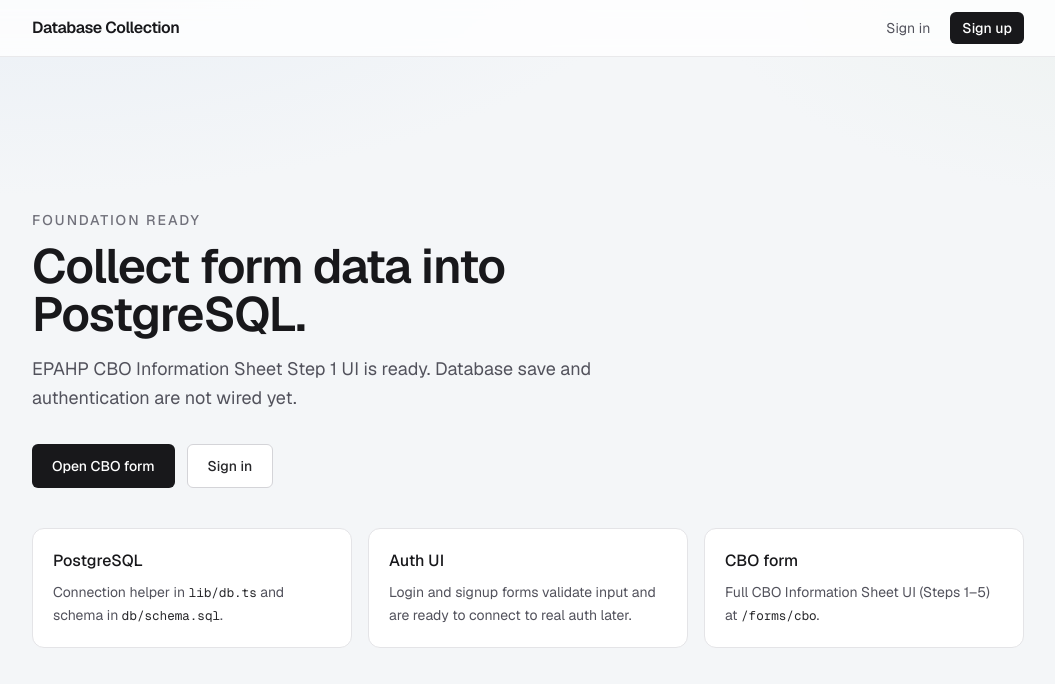
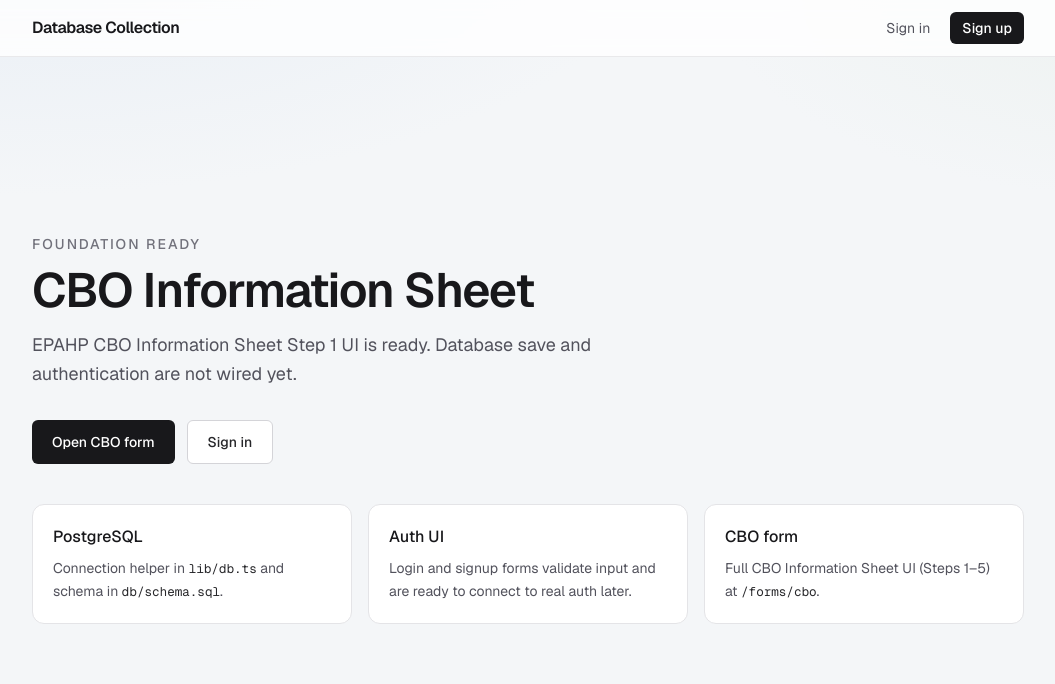
Before and after one commit to Daaaashhhh/database-collection, a Next.js app: page / in a window 1280 px wide. Shown: the top 684 px of the page, without its empty margins (112-1167 px from the left). Built offline with nearby package versions, Linux system fonts and the light colour scheme.

Commit message:
change title

```diff
--- a/app/page.tsx
+++ b/app/page.tsx
@@ -30,7 +30,7 @@
           Foundation ready
         </p>
         <h1 className="mt-3 max-w-2xl font-sans text-4xl font-semibold tracking-tight text-zinc-900 sm:text-5xl">
-          Collect form data into PostgreSQL.
+          CBO Information Sheet
         </h1>
         <p className="mt-4 max-w-xl text-lg leading-relaxed text-zinc-600">
           EPAHP CBO Information Sheet Step 1 UI is ready. Database save and
```
